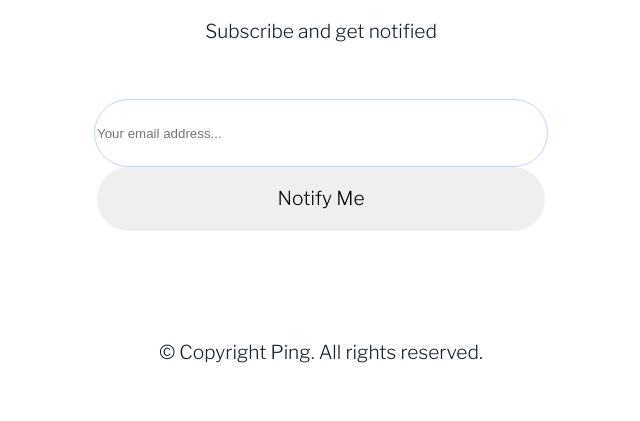
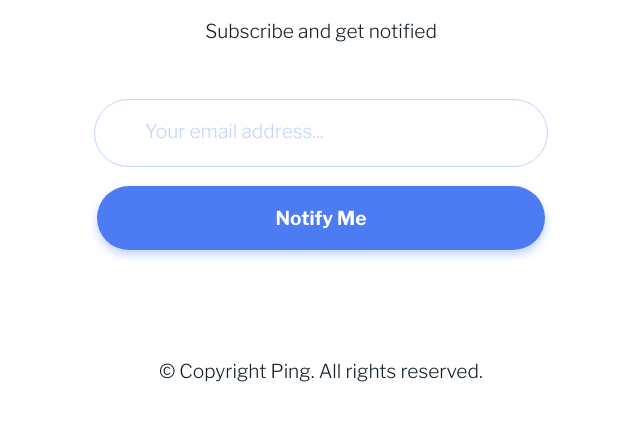
Before and after one commit to norman02/ping-single-column-comming-soon, a plain HTML site: page index.html in a window 1280 px wide. Shown: the part 293-714 px from the top of the page, without its empty margins (319-959 px from the left). Drawn offline with nearby package versions, Linux system fonts and the light colour scheme.

Commit message:
style submission form

```diff
--- a/scss/_config.scss
+++ b/scss/_config.scss
@@ -5,3 +5,5 @@ $very-dark-blue: #15202A;
 $blue: #4C7BF3;
 $light-blue: #C2D3FF;
 $light-gray: #969696;
+
+$primary-font:  'Libre Franklin', sans-serif;
--- a/scss/_home.scss
+++ b/scss/_home.scss
@@ -1,6 +1,6 @@
 
 body {
-    font-family: 'Libre Franklin', sans-serif;
+    font-family: $primary-font;
     font-weight: 400;
     text-align: center;
     color: $very-dark-blue;
@@ -42,10 +42,14 @@ body {
     input {
         border: 1px solid $light-blue;
         color: $light-blue;
+    }
 
-        input::placeholder {
-            color: $light-blue;
-        }
+    input::placeholder {
+        color: $light-blue;
+        font-family: $primary-font;
+        font-weight: 300;
+        font-size: 1.2rem;
+        padding-left: 3rem;
     }
 
     .form-elem {
@@ -54,6 +58,12 @@ body {
         border-radius: 5rem;
     }
 
-
+    button {
+        margin-top: 1.2rem;
+        background-color: $blue;
+        color: #fff;
+        font-weight: 700;
+        box-shadow: 0 5px 10px $light-blue;
+    }
 
 }
```
Also changed, not shown: css/main.css, 1 other file.
